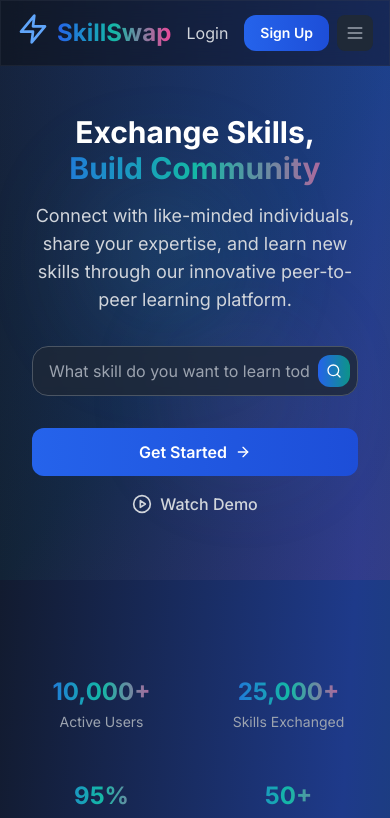
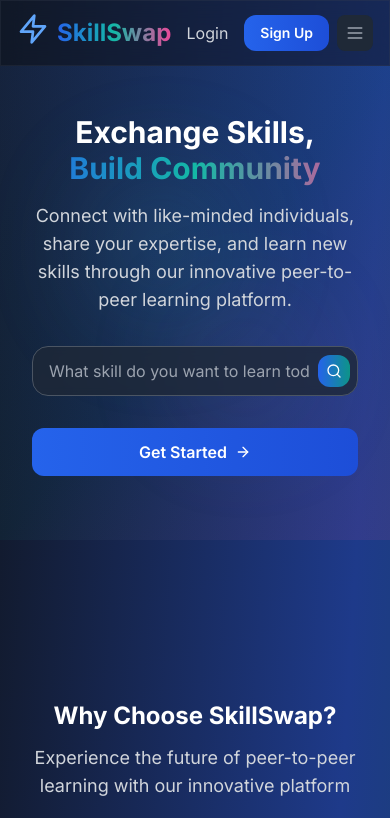
Before and after one commit to rxshil09/Skill-Swap, a React (Vite) app: page / in a window 390 px wide. Shown: the top 818 px of the page. Built offline with nearby package versions, Linux system fonts and the light colour scheme.

Commit message:
Resolved merge conflict in Home.jsx after stash pop

```diff
--- a/src/pages/Home.jsx
+++ b/src/pages/Home.jsx
@@ -87,10 +87,7 @@ function Home() {
   ]
 
   const stats = [
-    { label: 'Active Users', value: '10,000+' },
-    { label: 'Skills Exchanged', value: '25,000+' },
-    { label: 'Success Rate', value: '95%' },
-    { label: 'Countries', value: '50+' }
+
   ]
 
   return (
@@ -163,10 +160,7 @@ function Home() {
                 <span>Get Started</span>
                 <ArrowRight className="h-4 w-4 md:h-5 md:w-5 transform group-hover:translate-x-1 transition-transform duration-200" />
               </Link>
-              <button className="flex items-center space-x-2 text-gray-700 dark:text-gray-300 hover:text-primary-600 dark:hover:text-primary-400 transition-colors duration-200 group w-full sm:w-auto justify-center">
-                <PlayCircle className="h-5 w-5 md:h-6 md:w-6" />
-                <span className="text-base md:text-lg font-medium">Watch Demo</span>
-              </button>
+
             </motion.div>
           </div>
         </div>
```
